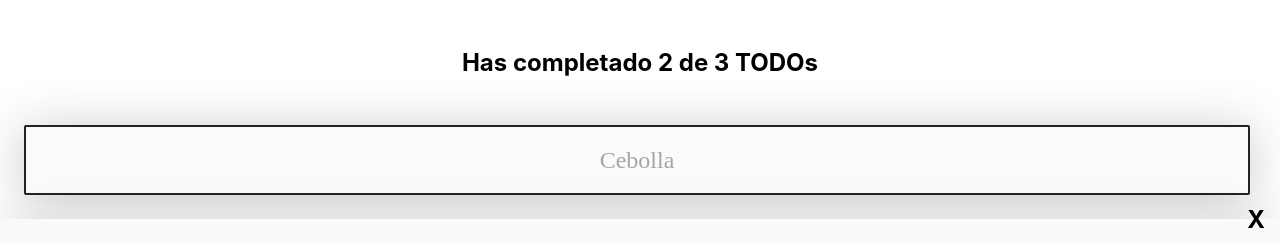
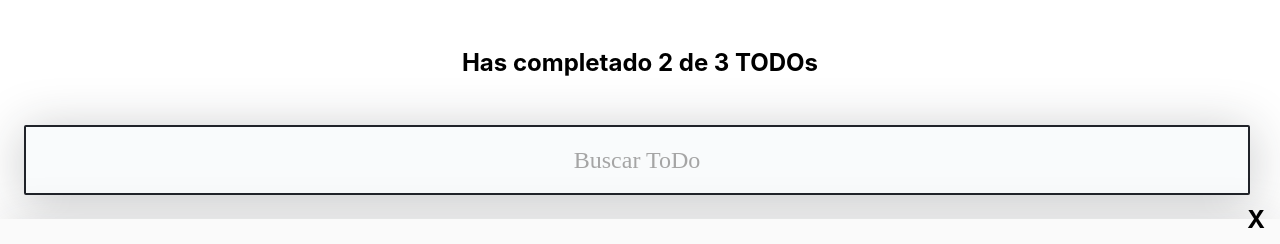
Before and after one commit to Facuzogbe/project-react, a React (Create React App) app: page / in a window 1280 px wide. Shown: the top 244 px of the page. Built offline with nearby package versions, Linux system fonts and the light colour scheme.

Commit message:
styles css in TodoItem and change placeholder in TodoSearch

```diff
--- a/src/components/TodoSearch/TodoSearch.js
+++ b/src/components/TodoSearch/TodoSearch.js
@@ -4,7 +4,7 @@ import './TodoSearch.css';
 
 function TodoSearch() {
     return (
-        <input placeholder="Cebolla" className='TodoSearch'/>
+        <input placeholder="Buscar ToDo" className='TodoSearch'/>
     );
 }
 
```
Also changed, not shown: src/components/TodoItem/TodoItem.css (indentation only).
